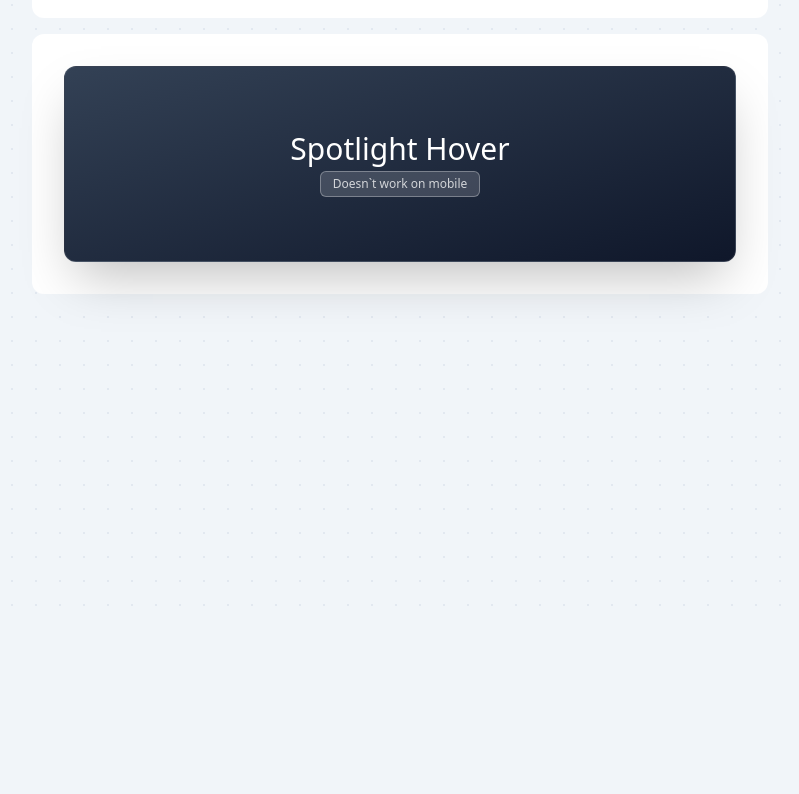
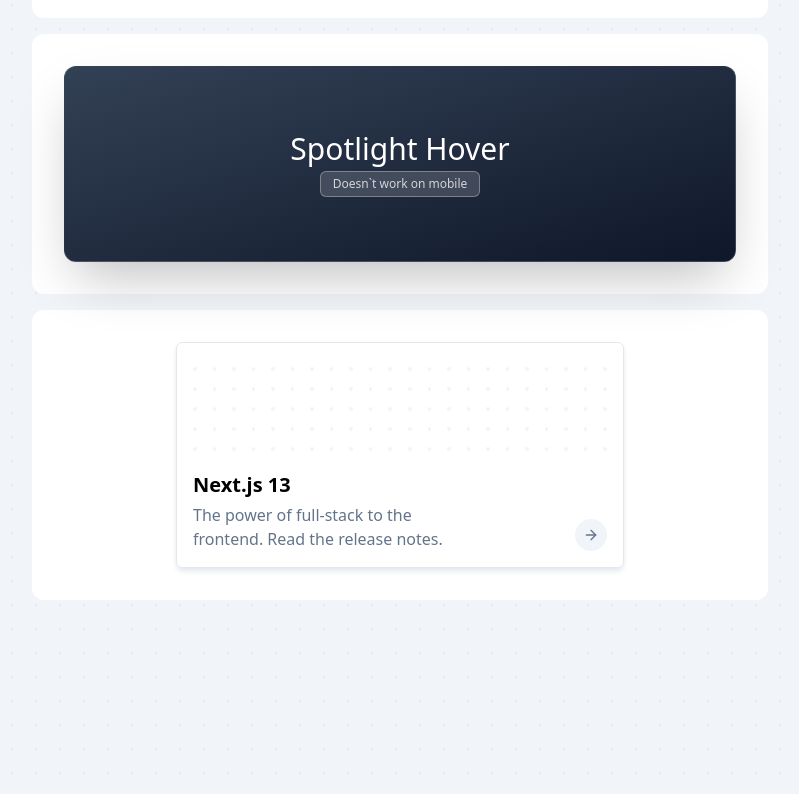
Before and after one commit to jordienr/jordienric.com, a Next.js app: page /lab in a window 1280 px wide. Shown: the part 1111-1905 px from the top of the page, without its empty margins (240-1039 px from the left). Before the commit the page ends 1725 px from the top, so only its background shows below. Built offline with nearby package versions, Linux system fonts and the light colour scheme.

Commit message:
add switchboard

```diff
--- /dev/null
+++ b/app/lab/SwitchBoard.tsx
@@ -0,0 +1,74 @@
+import { ArrowRight } from "lucide-react";
+import { useState } from "react";
+import { motion, stagger } from "framer-motion";
+
+export default function SwitchBoard() {
+  const text = [
+    [1, 0, 0, 0, 1, 0, 1, 1, 1, 1, 0, 1, 0, 0, 0, 1, 0, 1, 1, 1, 1, 1],
+    [1, 1, 0, 0, 1, 0, 1, 0, 0, 0, 0, 0, 1, 0, 1, 0, 0, 0, 0, 1, 0, 0],
+    [1, 0, 1, 0, 1, 0, 1, 1, 1, 0, 0, 0, 0, 1, 0, 0, 0, 0, 0, 1, 0, 0],
+    [1, 0, 0, 1, 1, 0, 1, 0, 0, 0, 0, 0, 1, 0, 1, 0, 0, 0, 0, 1, 0, 0],
+    [1, 0, 0, 0, 1, 0, 1, 1, 1, 1, 0, 1, 0, 0, 0, 1, 0, 0, 0, 1, 0, 0],
+  ];
+
+  const [hover, setHover] = useState(false);
+
+  function getVariants(index: number) {
+    const variants = {
+      hover: {
+        backgroundColor: "#3B82F6",
+        boxShadow: "0 0 8px 2px #C3DAFF",
+        transition: {
+          duration: 0.2,
+          ease: "easeInOut",
+          delay: index * 0.05,
+        },
+      },
+      default: {
+        transition: {
+          duration: 0.2,
+          ease: "easeInOut",
+        },
+      },
+    };
+
+    return variants;
+  }
+
+  return (
+    <motion.div
+      onMouseEnter={() => setHover(true)}
+      onMouseLeave={() => setHover(false)}
+      className="max-w-md border-[0.3px] shadow-md shadow-slate-200 rounded-md p-4 mx-auto"
+    >
+      <div className="group ">
+        {text.map((row, i) => (
+          <div key={i} className="flex justify-center gap-4">
+            {row.map((col, j) => (
+              <motion.div
+                variants={getVariants(j)}
+                animate={hover && col ? "hover" : "default"}
+                key={j}
+                className={`w-1 h-1 my-2 bg-slate-100 rounded-full transition-all`}
+              ></motion.div>
+            ))}
+          </div>
+        ))}
+        <div className="mt-3 flex justify-between">
+          <div>
+            <h2 className="text-xl font-semibold">Next.js 13</h2>
+            <p className="mt-1 text-slate-500">
+              The power of full-stack to the
+              <br /> frontend. Read the release notes.
+            </p>
+          </div>
+          <div className="flex justify-end items-end">
+            <button className="p-2 rounded-full bg-slate-100 text-slate-500 group-hover:bg-blue-100 group-hover:text-blue-500 transition-all">
+              <ArrowRight size="16" />
+            </button>
+          </div>
+        </div>
+      </div>
+    </motion.div>
+  );
+}
--- a/app/lab/page.tsx
+++ b/app/lab/page.tsx
@@ -20,6 +20,7 @@
 import Animatext from "./Animatext";
 import LogosWidget from "./LogosWidget";
 import Spotlight from "./Spotlight";
+import SwitchBoard from "./SwitchBoard";
 
 export default function Lab() {
   const phoneVariants = {
@@ -254,6 +255,10 @@
             </div>
           </Spotlight>
         </div>
+
+        <div className="w-full rounded-xl bg-white p-8">
+          <SwitchBoard />
+        </div>
       </div>
     </div>
   );
```
